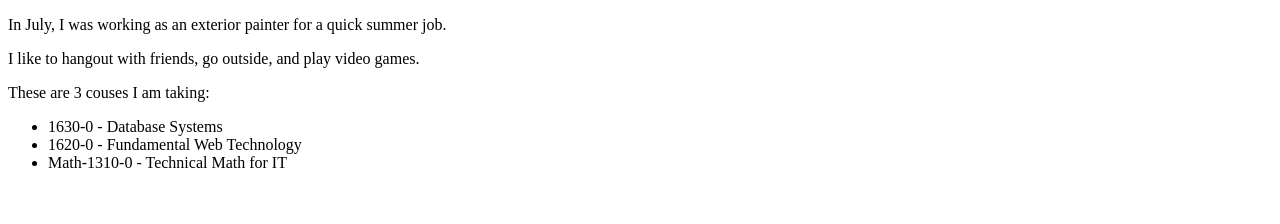
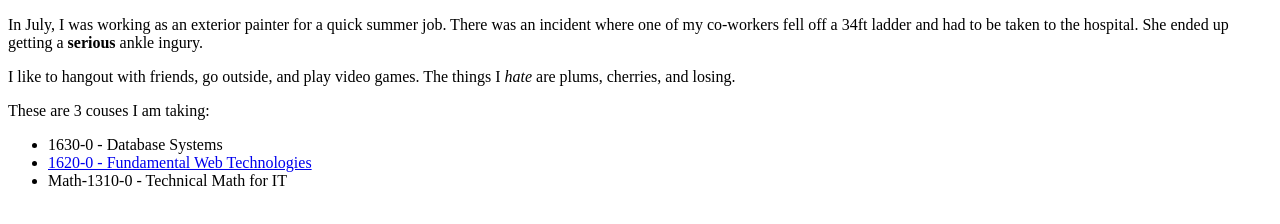
Before and after one commit to VoidThief/Lab-5, a plain HTML site: page index.html in a window 1280 px wide. Drawn offline with Linux system fonts and the light colour scheme.

Commit message:
Personal Website Finished

```diff
--- a/index.html
+++ b/index.html
@@ -4,18 +4,23 @@
     <meta charset="UTF-8">
     <meta http-equiv="X-UA-Compatible" content="IE=edge">
     <meta name="viewport" content="width=device-width, initial-scale=1.0">
-    <title>Document</title>
+    <title>Personal Website</title>
 </head>
 <body>
 
-    <p>In July, I was working as an exterior painter for a quick summer job.</p>
+    <p>In July, I was working as an exterior painter for a quick summer job. There was an incident where one of my co-workers fell off a 34ft ladder and had to be taken to the hospital.
+        She ended up getting a <strong>serious</strong> ankle ingury.
+    </p>
 
-    <p>I like to hangout with friends, go outside, and play video games.</p>
+    <p>I like to hangout with friends, go outside, and play video games.
+        The things I <em>hate</em> are plums, cherries, and losing.
+    </p>
 
     <p>These are 3 couses I am taking:</p>
     <ul>
         <li>1630-0 - Database Systems</li>
-        <li>1620-0 - Fundamental Web Technology</li>
+        <li><a
+            href="https://www.bcit.ca/outlines/20213048467/">1620-0 - Fundamental Web Technologies</a></li>
         <li>Math-1310-0 - Technical Math for IT</li>
     </ul>
 
```
